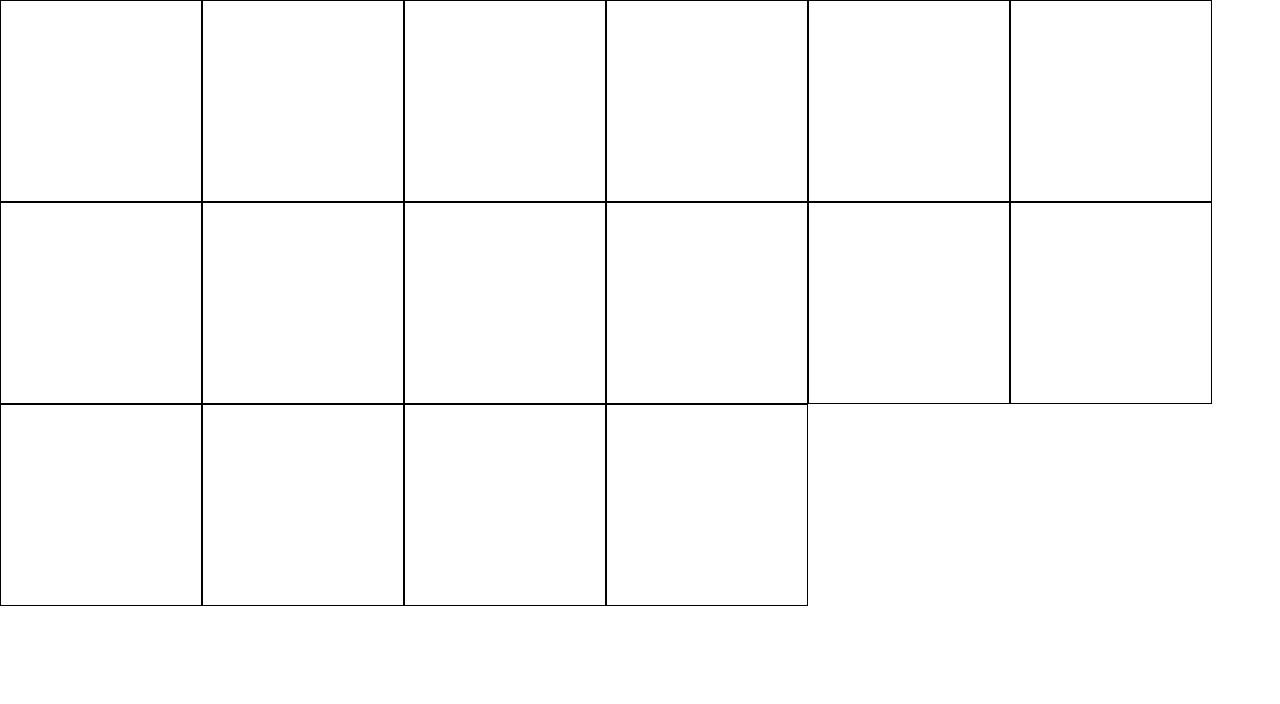
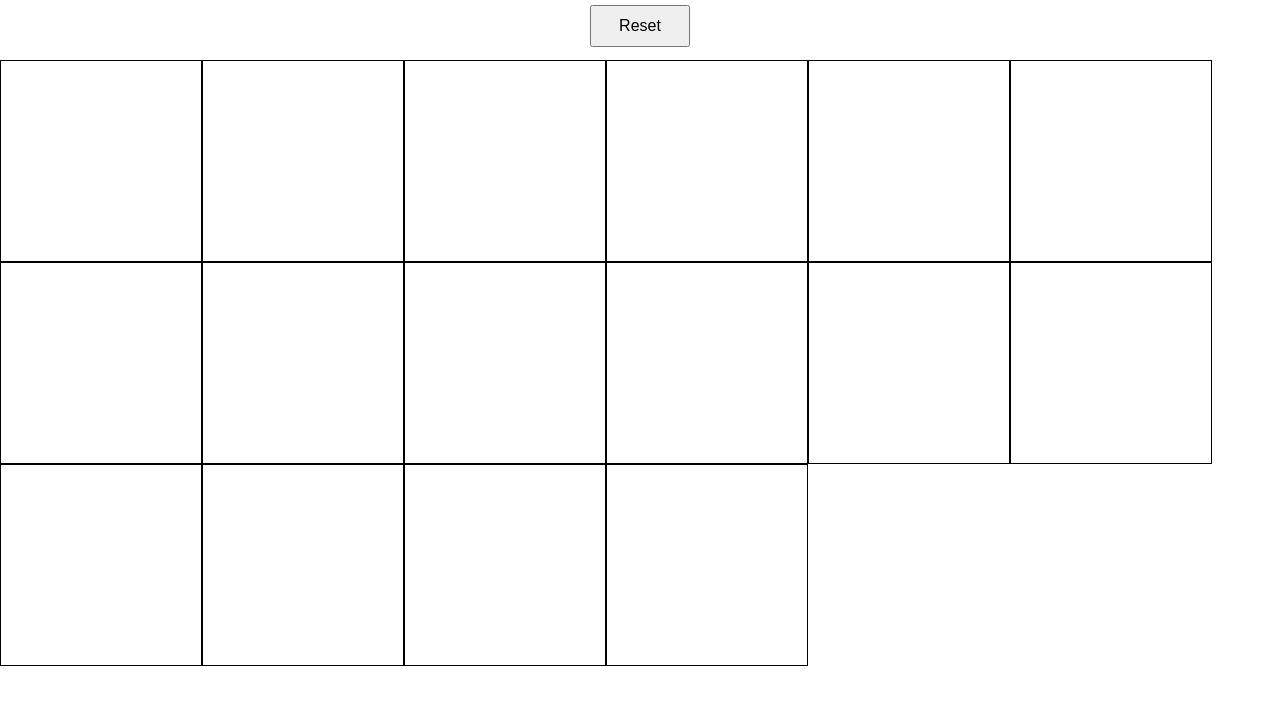
Before and after one commit to teenabobeena/etch-a-sketch, a plain HTML site: page index.html in a window 1280 px wide. Drawn offline with Linux system fonts and the light colour scheme.

Commit message:
Add button and click event

```diff
--- a/app.js
+++ b/app.js
@@ -1,5 +1,9 @@
 const container = document.querySelector("div");
+const body = document.querySelector("body");
 
+const btn = document.createElement("button");
+body.appendChild(btn);
+btn.textContent = "Reset";
 
 
 for (let i = 1; i <= 16; i++) {
@@ -7,3 +11,15 @@ for (let i = 1; i <= 16; i++) {
     square.classList.add("box");
     container.appendChild(square);
 }
+
+const gridSquares = document.querySelectorAll(".box");
+
+gridSquares.forEach(square => {
+    square.addEventListener("mouseover", function() {
+        square.style.backgroundColor = "blue";
+    });
+});
+
+btn.addEventListener("click", () => {
+    prompt("How many squares?");
+})
--- a/styles.css
+++ b/styles.css
@@ -8,10 +8,23 @@ div {
     display: flex;
     flex-wrap: wrap;
     flex-direction: row;
+    position: relative;
+    top: 30px;
+}
+
+button {
+    position: absolute;
+    top: 5px;
+    left: 50%;
+    transform: translateX(-50%);
+    width: 100px;
+    padding: 10px;
+    font-size: 16px;
 }
 
 .box {
     width: 200px;
     height: 200px;
     border: 1px solid black;
+    background-color: white;
 }
```
